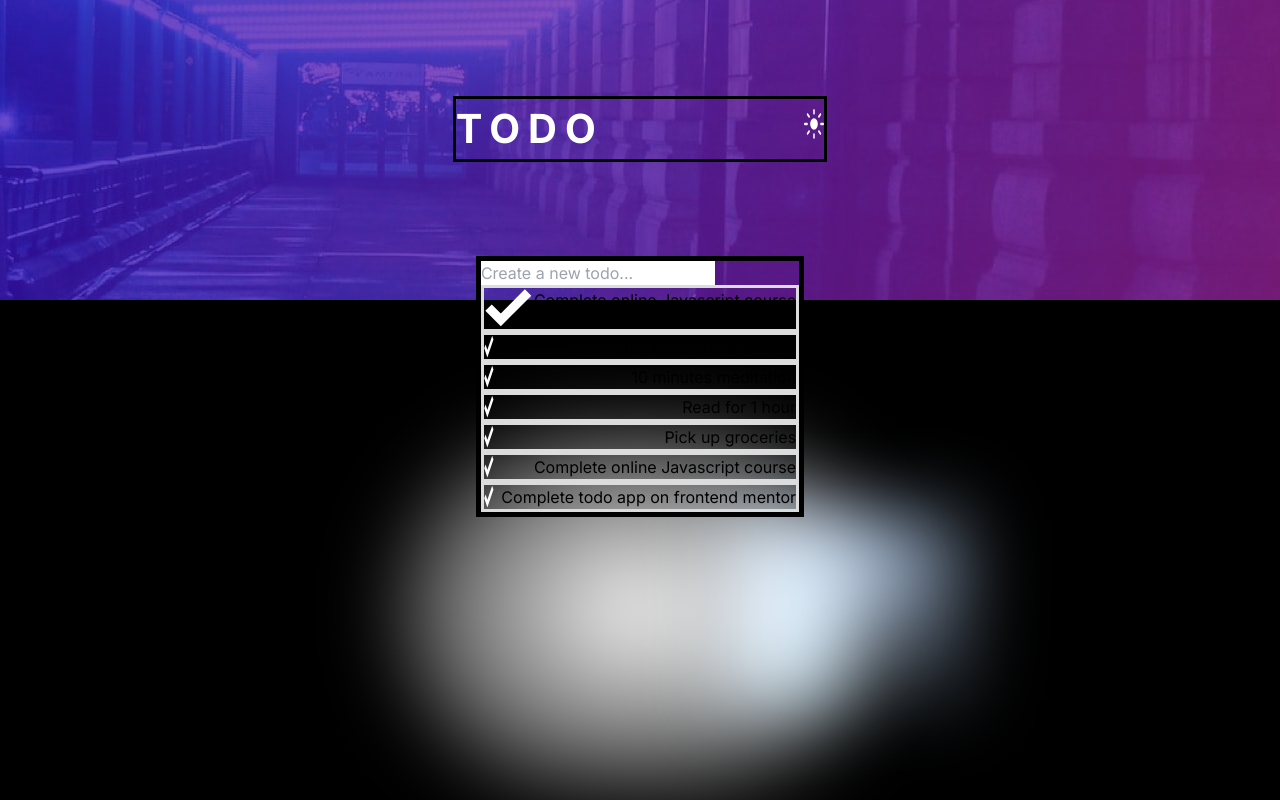
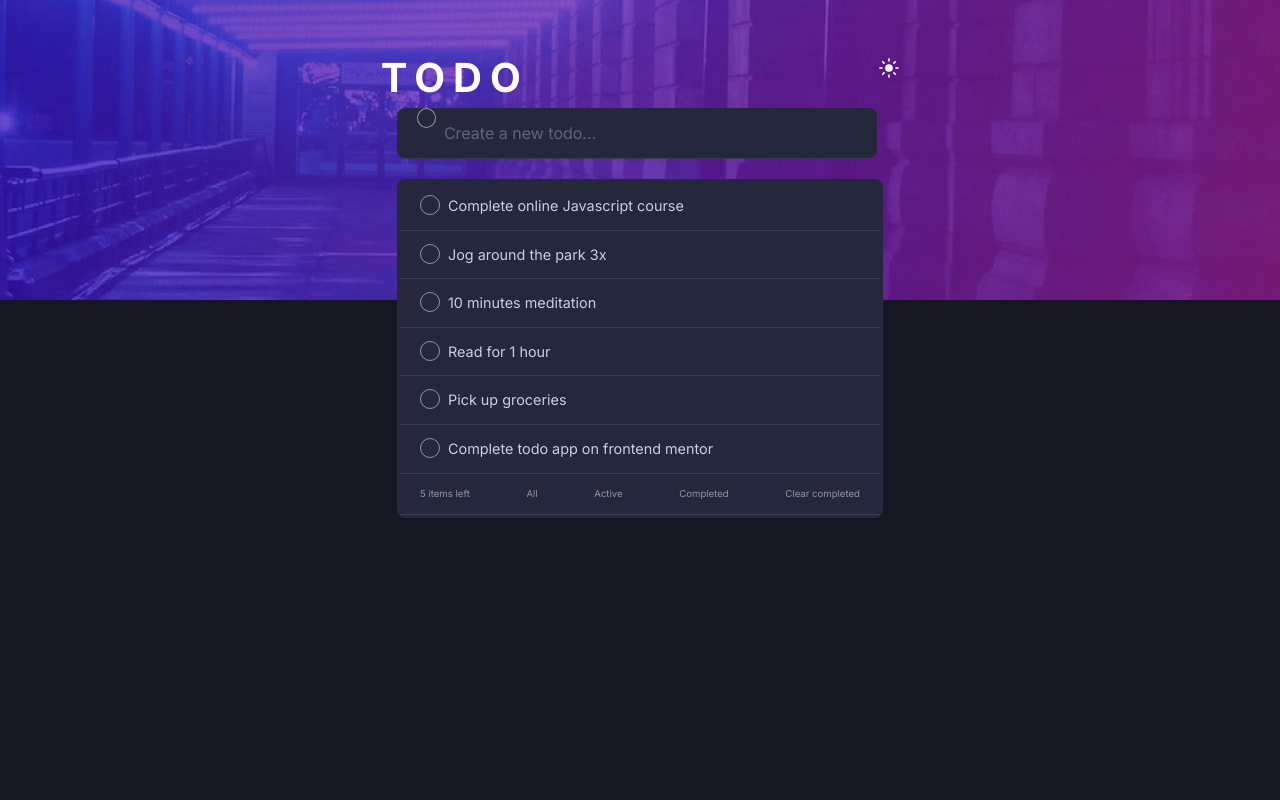
Before and after one commit to Dkingofcode/Next-Todo, a Next.js app: page / in a window 1280 px wide. Built offline with nearby package versions, Linux system fonts and the light colour scheme.

Commit message:
finished the layout

```diff
--- a/app/globals.css
+++ b/app/globals.css
@@ -17,7 +17,7 @@
 }
 
 body {
-  background-color: black;
+  background-color: hsl(235, 21%, 11%);
 }
 
 
@@ -28,16 +28,40 @@
 }
 
 .header{
-  width: 13em;
-  border: 3px solid;
+  width: 18em;
   display: flex;
   font-size: 1.8rem;
   justify-content: space-between;
 }
 
+.circle{
+  border: 1px solid white;
+  border-radius: 50%;
+  width: 20px;
+  height: 20px;
+  opacity: 50%;
+}
+
+ .input{
+  height: 100%;
+  width: 100%;
+  padding: 15px 0px;
+  color: white;
+  caret-color: white;
+  outline-style: none;
+  outline: none;
+  background-color: hsl(235, 24%, 19%);
+}
+  /* hsl(235, 24%, 19%); */
+
+input::placeholder{
+  opacity: 50%;
+}
+
 .header > img{
   border-radius: 50%;
-  height: 30px;
+  height: 20px;
+  width: 20px;
   margin-top: 10px;
 }
 
@@ -50,11 +74,98 @@
 }
 
 .todo{
-  border: 5px solid;
+
 }
 
+
+.todo > div:nth-child(1){
+  margin-bottom: 20px;
+  border-radius: 0.5rem;
+  padding: 0px 20px;
+}
+
+.todo > div:nth-child(2){
+  border-radius: 0.5rem;
+  border: 3px solid hsl(235, 24%, 19%);
+  border-radius: 0.5rem;
+
+}
+
+
 .box{
+  border-bottom: 1px solid hsl(237, 14%, 26%);
   display: flex;
-  border: 3px solid gainsboro;
+  padding: 13px 20px;
+  width: 30rem;
+  gap: 0.5rem;
+  background-color: hsl(235, 24%, 19%);
+}
+
+.box h1{
+  color: hsl(234, 39%, 85%);
+  font-size: 0.9rem;
+}
+
+.footer{
+  color: white;
+  display: flex;
   justify-content: space-between;
 }
+
+.footer p{
+  opacity: 50%;
+  font-size: 0.6rem;
+}
+
+.footer .buttons{
+  display: block;
+}
+
+
+
+/* # Front-end Style Guide
+
+## Layout
+
+The designs were created to the following widths:
+
+- Mobile: 375px
+- Desktop: 1440px
+
+## Colors
+
+### Primary
+
+- Bright Blue: hsl(220, 98%, 61%)
+- Check Background: linear-gradient hsl(192, 100%, 67%) to hsl(280, 87%, 65%)
+
+### Neutral
+
+### Light Theme
+
+- Very Light Gray: hsl(0, 0%, 98%)
+- Very Light Grayish Blue: hsl(236, 33%, 92%)
+- Light Grayish Blue: hsl(233, 11%, 84%)
+- Dark Grayish Blue: hsl(236, 9%, 61%)
+- Very Dark Grayish Blue: hsl(235, 19%, 35%)
+
+### Dark Theme
+
+- Very Dark Blue: hsl(235, 21%, 11%)
+- Very Dark Desaturated Blue: hsl(235, 24%, 19%)
+- Light Grayish Blue: hsl(234, 39%, 85%)
+- Light Grayish Blue (hover): hsl(236, 33%, 92%)
+- Dark Grayish Blue: hsl(234, 11%, 52%)
+- Very Dark Grayish Blue: hsl(233, 14%, 35%)
+- Very Dark Grayish Blue: hsl(237, 14%, 26%)
+
+## Typography
+
+### Body Copy
+
+- Font size: 18px
+
+### Font
+
+- Family: [Josefin Sans](https://fonts.google.com/specimen/Josefin+Sans)
+- Weights: 400, 700 */
--- a/app/page.tsx
+++ b/app/page.tsx
@@ -9,55 +9,79 @@
 
 export default function Home() {
   return (
-    <main className="flex min-h-screen flex-col items-center justify-between p-24 bg-image">
+    <main className="flex min-h-screen flex-col items-center p-12 bg-image">
       <div className="header">
         <h1>TODO</h1>
         <Image src={sun} alt="icon of the sun" width={20} height={5} />
       </div>
 
       <div className="todo">
+         <div className='box'>
+          <div className='circle'  />
           <input type="text" className='input' placeholder="Create a new todo..." />
+         </div>
 
           <div>
             <div className='box'>
-              <Image src={check} alt="checked button" width={50} height={50}  />
+              {/* <Image src={check} alt="checked button" width={10} height={10}  /> */}
+              <div className='circle'  />
               <h1>Complete online Javascript course</h1>
             </div>
             <div className='box'>
-            <Image src={check} alt="checked button" width={10} height={10}  />
+            {/* <Image src={check} alt="checked button" width={10} height={10}  /> */}
+            <div className='circle'  />
               <h1>Jog around the park 3x</h1>
             </div>
             <div className='box'>
-            <Image src={check} alt="checked button" width={10} height={10}  />
+            {/* <Image src={check} alt="checked button" width={10} height={10}  /> */}
+            <div className='circle'  />
               <h1>10 minutes meditation</h1>
             </div>
             <div className='box'>
-            <Image src={check} alt="checked button" width={10} height={10}  />
+            {/* <Image src={check} alt="checked button" width={10} height={10}  /> */}
+            <div className='circle'  />
               <h1>Read for 1 hour</h1>
             </div>
             <div className='box'>
-            <Image src={check} alt="checked button" width={10} height={10}  />
+            {/* <Image src={check} alt="checked button" width={10} height={10}  /> */}
+            <div className='circle'  />
               <h1>Pick up groceries</h1>
             </div>
+
             <div className='box'>
-            <Image src={check} alt="checked button" width={10} height={10}  />
-              <h1>Complete online Javascript course</h1>
+            {/* <Image src={check} alt="checked button" width={10} height={10}  /> */}
+            <div className='circle'  />
+              <h1>Complete todo app on frontend mentor</h1>
             </div>
-            <div className='box'>
-            <Image src={check} alt="checked button" width={10} height={10}  />
-              <h1>Complete todo app on frontend mentor</h1>
+            <div className='box footer'>
+              <div>
+              <p>5 items left</p>
+              </div>
+
+              <div className='buttons'>
+                <p>All</p>
+              </div>
+
+                <div>
+                <p>Active</p>
+                </div>
+
+                <div>
+                <p>Completed</p>
+              </div>
+
+               <div>
+                <p>Clear completed</p>
+               </div>
+
+
+
             </div>
           </div>
 
         </div>
 
-      <div className="relative flex place-items-center before:absolute before:h-[300px] before:w-[480px] before:-translate-x-1/2 before:rounded-full before:bg-gradient-radial before:from-white before:to-transparent before:blur-2xl before:content-[''] after:absolute after:-z-20 after:h-[180px] after:w-[240px] after:translate-x-1/3 after:bg-gradient-conic after:from-sky-200 after:via-blue-200 after:blur-2xl after:content-[''] before:dark:bg-gradient-to-br before:dark:from-transparent before:dark:to-blue-700 before:dark:opacity-10 after:dark:from-sky-900 after:dark:via-[#0141ff] after:dark:opacity-40 before:lg:h-[360px] z-[-1]">
 
-      </div>
-
-      <div className="mb-32 grid text-center lg:max-w-5xl lg:w-full lg:mb-0 lg:grid-cols-4 lg:text-left">
-
-      </div>
     </main>
   )
 }
```
